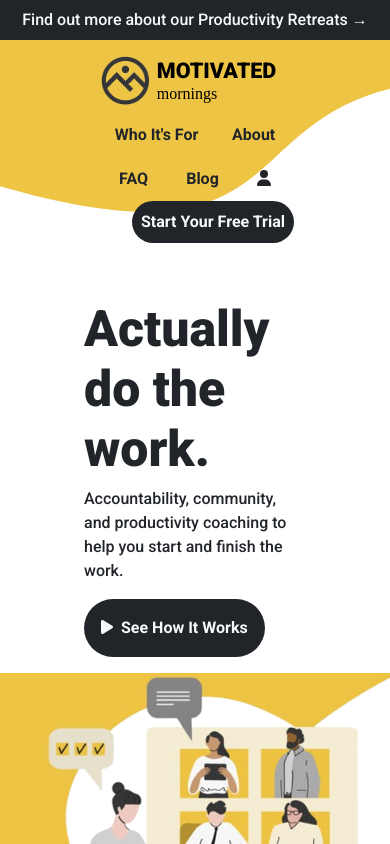
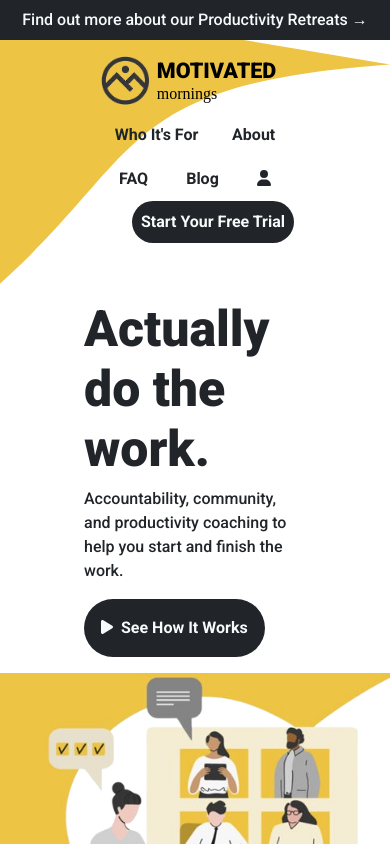
Before and after one commit to Ajith369369/motivated-mornings-frontend, a React (Vite) app: page / in a window 390 px wide. Shown: the top 844 px of the page. Built offline with nearby package versions, Linux system fonts and the light colour scheme; a web font is replaced by a local one.

Commit message:
Add small image.

```diff
--- a/src/components/Header.css
+++ b/src/components/Header.css
@@ -1,18 +1,6 @@
 #header {
   min-width: 100vw;
 }
-
-/* .curve {
-  position: absolute;
-  width: 100%;
-  left: 0;
-}
-
-.top-curve {
-  top: 0;
-  transform: translateY(-50%);
-  z-index: 100;
-} */
 
 .wave1 {
   background-image: url('/assets/header-top-wave.svg');
@@ -70,3 +58,9 @@
   font-size: 20px;
   margin-bottom: 11px;
 }
+
+@media (max-width: 576px) {
+  .wave1 {
+    background-image: url('/assets/header-top-wave-small.svg');
+  }
+}
```
Also changed, not shown: public/assets/header-top-wave-small.svg (added).
